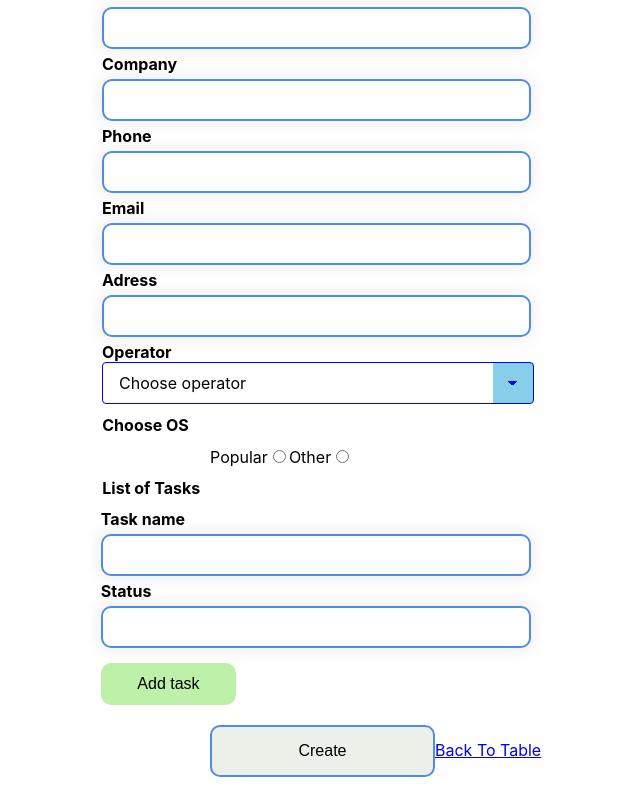
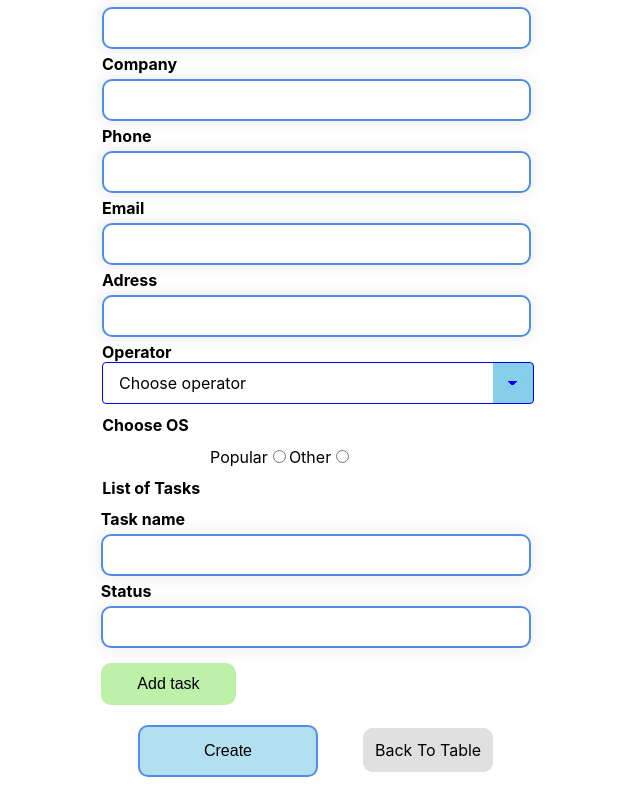
Before and after one commit to RomanPolianski/contacts-list, a React (Create React App) app: page /create in a window 1280 px wide. Shown: the part 213-1010 px from the top of the page, without its empty margins (313-953 px from the left). Built offline with nearby package versions, Linux system fonts and the light colour scheme.

Commit message:
Add styles for back button

```diff
--- a/src/Components/CreatePage/CreatePage.module.css
+++ b/src/Components/CreatePage/CreatePage.module.css
@@ -39,22 +39,44 @@
 .submitButton {
   position: relative;
   margin-top: 20px;
-  margin-left: 37%;
+  margin-left: 29%;
   cursor: pointer;
   padding: 15px;
   border: 2px solid rgb(81, 140, 228);
   border-radius: 10px;
-  width: 25%;
+  width: 20%;
   font-size: 1rem;
   transform: translateY(0);
   transition: all 0.2s;
-  background: rgb(235, 240, 233);
+  background: rgb(179, 224, 241);
 }
 .submitButton:focus {
   outline: none;
   box-shadow: none;
   transition: all 0.5s ease 0;
   background-color: rgb(81, 140, 228);
+}
+.backButton {
+  position: relative;
+  margin-top: 10px;
+  margin-left: 5%;
+  cursor: pointer;
+  padding: 10px;
+  border: 2px solid rgb(224, 224, 224);
+  color: black;
+  border-radius: 10px;
+  width: 15%;
+  font-size: 1rem;
+  transform: translateY(0);
+  transition: all 0.2s;
+  background: rgb(224, 224, 224);
+  text-decoration: none;
+}
+.backButton:focus {
+  outline: none;
+  box-shadow: none;
+  transition: all 0.5s ease 0;
+  background-color: rgb(172, 172, 172);
 }
 .radioHeader {
   margin: 2% -19%;
```
